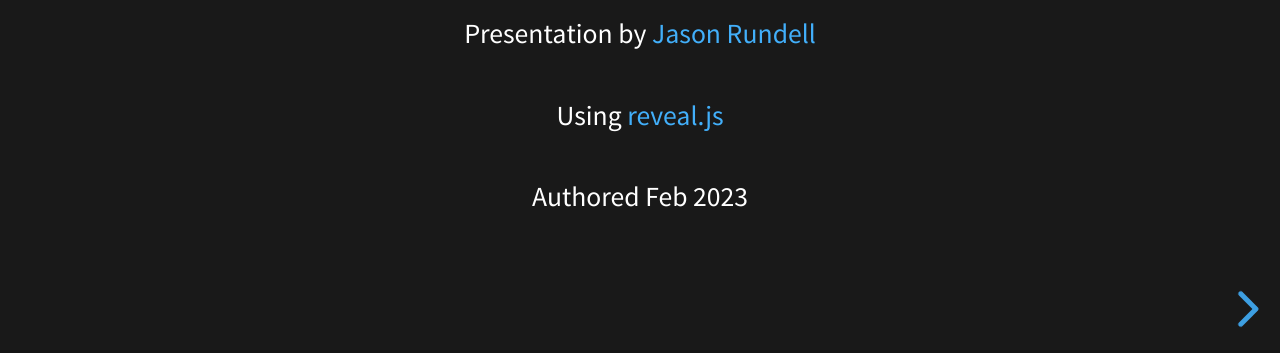
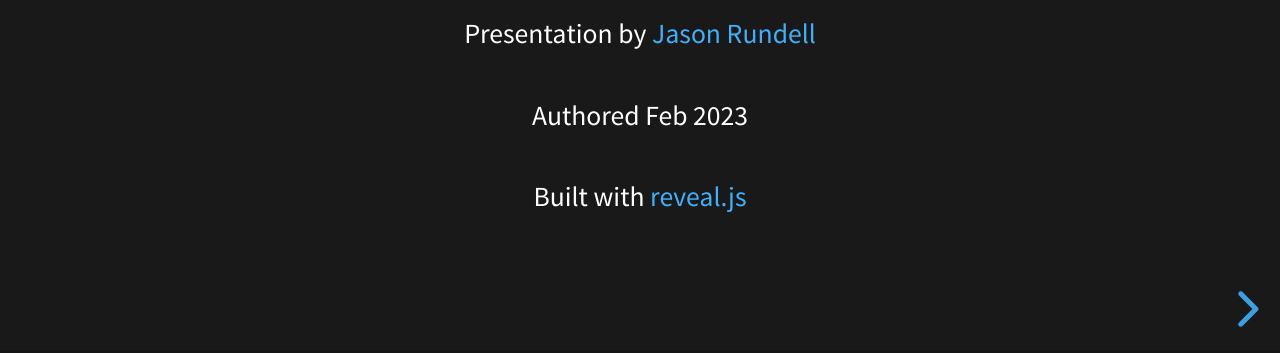
Before and after one commit to jasonrundell/docker-presentation-2023, a website: page index.html in a window 1280 px wide. Shown: the part 447-800 px from the top of the page. Drawn offline with Linux system fonts and the light colour scheme.

Commit message:
Author update

```diff
--- a/index.html
+++ b/index.html
@@ -49,10 +49,12 @@
             >
           </p>
           <p style="text-align: center">
-            <small>Using <a href="https://revealjs.com">reveal.js</a></small>
+            <small>Authored Feb 2023</small>
           </p>
           <p style="text-align: center">
-            <small>Authored Feb 2023</small>
+            <small
+              >Built with <a href="https://revealjs.com">reveal.js</a></small
+            >
           </p>
         </section>
         <section>
@@ -189,7 +191,7 @@
           </p>
         </section>
         <section>
-          <h2>Best practices teams use with Docker</h2>
+          <h2>Best practices for teams using Docker</h2>
         </section>
         <section>
           <h2>Use Official Images</h2>
```
